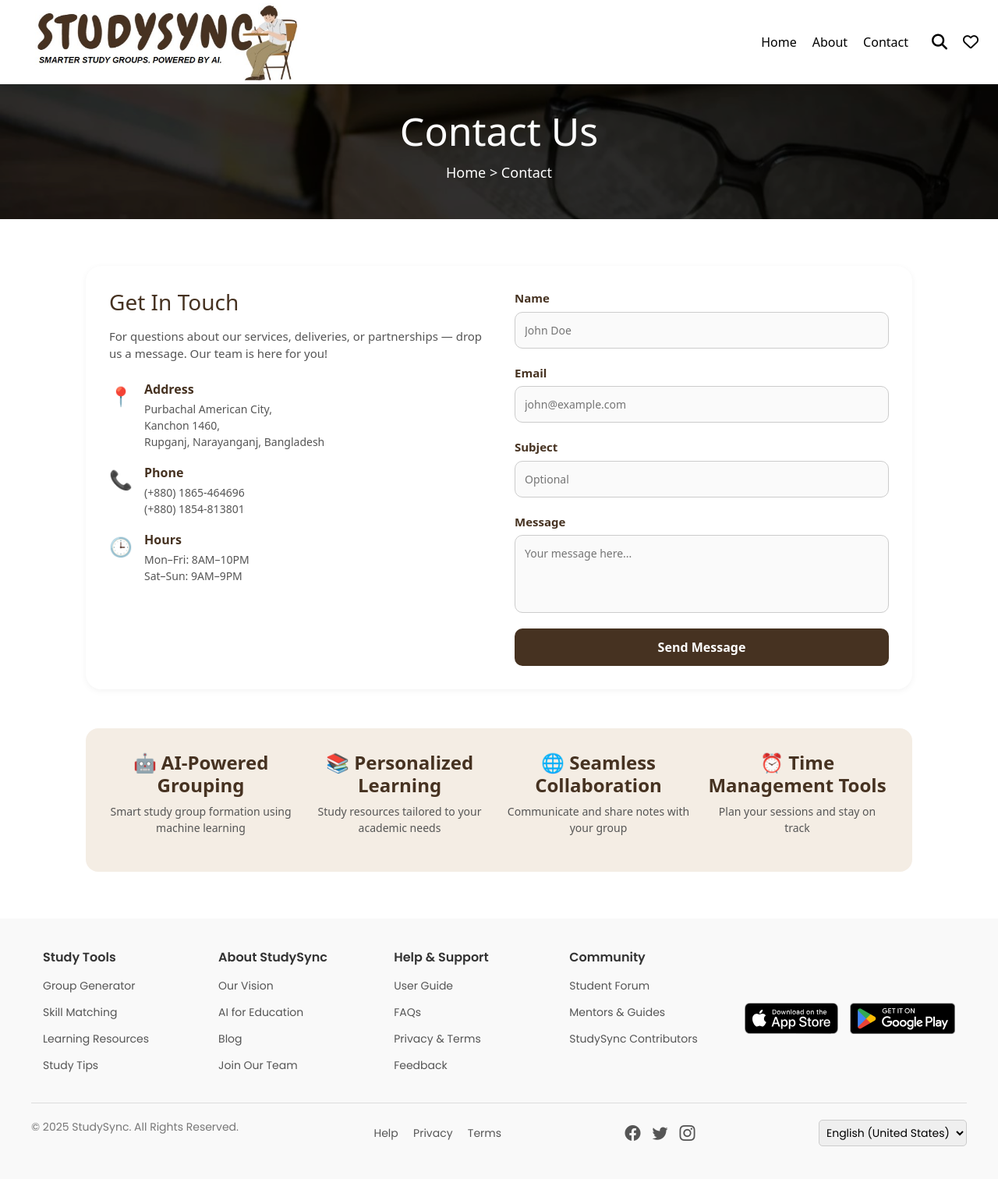
After one commit to Maruf346/StudySync-AI, a Django app: page /contact/ in a window 1280 px wide. The commit adds this page. Shown: the whole page at 78% size. Run offline with Django 5.2, Linux system fonts and the light colour scheme.

Commit message:
added contact page

```diff
--- a/StudySync/StudySync/urls.py
+++ b/StudySync/StudySync/urls.py
@@ -21,4 +21,6 @@ from SyncEngine import views
 urlpatterns = [
     path('admin/', admin.site.urls),
     path('', views.home, name='home'),
+    path('contact/', views.contact, name='contact'),
+    path('about/', views.about, name='about'),
 ]
--- /dev/null
+++ b/StudySync/SyncEngine/static/css/contact.css
@@ -0,0 +1,184 @@
+body {
+    margin: 0;
+    padding: 0;
+    font-family: 'Poppins', sans-serif;
+    background-color: #f9f9f9;
+    color: #333;
+}
+
+.contact-wrapper {
+    max-width: 1100px;
+    margin: 40px auto;
+    padding: 20px;
+}
+
+.banner {
+    background: url('/static/images/bg.jpg') center/cover no-repeat;
+    color: #fff;
+    text-align: center;
+    padding: 30px 20px;
+    position: relative;
+}
+
+.banner::after {
+    content: "";
+    background-color: rgba(0,0,0,0.4);
+    position: absolute;
+    top: 0; left: 0;
+    width: 100%;
+    height: 100%;
+    z-index: 1;
+}
+
+.banner-content {
+    position: relative;
+    z-index: 2;
+}
+
+.banner-content h1 {
+    font-size: 50px;
+    margin-bottom: 10px;
+}
+
+.banner-content p {
+    font-size: 18px;
+}
+
+.banner-content a {
+    text-decoration: none;
+    color: #fff;
+}
+.banner-content a:hover {
+    text-decoration: underline;
+}
+
+.contact-card {
+    display: flex;
+    flex-wrap: wrap;
+    background-color: #fff;
+    border-radius: 20px;
+    box-shadow: 0 2px 8px rgba(0,0,0,0.05);
+    padding: 30px;
+    gap: 40px;
+    align-items: flex-start;
+}
+
+.contact-left {
+    flex: 1;
+    min-width: 300px;
+}
+
+.contact-left h2 {
+    color: #463221;
+    font-size: 28px;
+    margin-bottom: 15px;
+}
+
+.description {
+    font-size: 15px;
+    margin-bottom: 25px;
+    color: #555;
+}
+
+.info-section .info-item {
+    display: flex;
+    align-items: flex-start;
+    gap: 15px;
+    margin-bottom: 20px;
+}
+
+.info-item span {
+    font-size: 24px;
+    color: #463221;
+}
+
+.info-item h4 {
+    margin: 0;
+    font-size: 16px;
+    font-weight: 600;
+    color: #463221;
+}
+
+.info-item p {
+    font-size: 14px;
+    color: #555;
+    margin: 5px 0 0;
+}
+
+.contact-form {
+    flex: 1;
+    min-width: 300px;
+    display: flex;
+    flex-direction: column;
+}
+
+.contact-form label {
+    font-weight: 600;
+    margin-bottom: 6px;
+    color: #463221;
+    font-size: 15px;
+}
+
+.contact-form input,
+.contact-form textarea {
+    padding: 12px;
+    border-radius: 10px;
+    border: 1px solid #ccc;
+    margin-bottom: 20px;
+    font-size: 14px;
+    box-sizing: border-box;
+    background-color: #fafafa;
+}
+
+.contact-form textarea {
+    height: 100px;
+    resize: none;
+}
+
+.contact-form button {
+    background-color: #463221;
+    color: #fff;
+    border: none;
+    padding: 12px 0;
+    border-radius: 10px;
+    font-weight: 600;
+    font-size: 16px;
+    cursor: pointer;
+    transition: background-color 0.3s ease;
+}
+
+.contact-form button:hover {
+    background-color: #5b3d29;
+}
+
+.footer-cards {
+    display: grid;
+    grid-template-columns: repeat(auto-fit, minmax(220px, 1fr));
+    gap: 20px;
+    margin-top: 50px;
+    padding: 30px;
+    background-color: #f4ede4;
+    border-radius: 16px;
+}
+
+.footer-card {
+    text-align: center;
+}
+
+.footer-card h4 {
+    color: #463221;
+    margin-bottom: 8px;
+    font-weight: 600;
+}
+
+.footer-card p {
+    font-size: 14px;
+    color: #555;
+}
+
+/* Responsive */
+@media (max-width: 768px) {
+    .contact-card {
+        flex-direction: column;
+    }
+}
--- /dev/null
+++ b/StudySync/SyncEngine/templates/contact.html
@@ -0,0 +1,98 @@
+{% load static %}
+{% include "header.html" %}
+<!DOCTYPE html>
+<html lang="en">
+<head>
+    <title>Contact Us - StudySync</title>
+    <link rel="stylesheet" href="{% static 'css/contact.css' %}">
+</head>
+<body>
+
+    <div class="banner">
+        <div class="banner-content">
+            <h1>Contact Us</h1>
+            <p><a href="/">Home</a> &gt; Contact</p>
+        </div>
+    </div>
+
+<div class="contact-wrapper">
+
+
+    <div class="contact-card">
+
+        <div class="contact-left">
+            <h2>Get In Touch</h2>
+            <p class="description">
+                For questions about our services, deliveries, or partnerships — drop us a message. Our team is here for you!
+            </p>
+
+            <div class="info-section">
+                <div class="info-item">
+                    <span>📍</span>
+                    <div>
+                        <h4>Address</h4>
+                        <p>Purbachal American City,<br>Kanchon 1460,<br>Rupganj, Narayanganj, Bangladesh</p>
+                    </div>
+                </div>
+
+                <div class="info-item">
+                    <span>📞</span>
+                    <div>
+                        <h4>Phone</h4>
+                        <p>(+880) 1865-464696<br>(+880) 1854-813801</p>
+                    </div>
+                </div>
+
+                <div class="info-item">
+                    <span>🕒</span>
+                    <div>
+                        <h4>Hours</h4>
+                        <p>Mon–Fri: 8AM–10PM<br>Sat–Sun: 9AM–9PM</p>
+                    </div>
+                </div>
+            </div>
+        </div>
+
+        <form class="contact-form" action="#" method="post">
+            <label>Name</label>
+            <input type="text" placeholder="John Doe" required>
+
+            <label>Email</label>
+            <input type="email" placeholder="john@example.com" required>
+
+            <label>Subject</label>
+            <input type="text" placeholder="Optional">
+
+            <label>Message</label>
+            <textarea placeholder="Your message here..."></textarea>
+
+            <button type="submit">Send Message</button>
+        </form>
+
+    </div>
+
+    <div class="footer-cards">
+        <div class="footer-card">
+            <h4>🤖 AI-Powered Grouping</h4>
+            <p>Smart study group formation using machine learning</p>
+        </div>
+        <div class="footer-card">
+            <h4>📚 Personalized Learning</h4>
+            <p>Study resources tailored to your academic needs</p>
+        </div>
+        <div class="footer-card">
+            <h4>🌐 Seamless Collaboration</h4>
+            <p>Communicate and share notes with your group</p>
+        </div>
+        <div class="footer-card">
+            <h4>⏰ Time Management Tools</h4>
+            <p>Plan your sessions and stay on track</p>
+        </div>
+    </div>
+
+
+</div>
+
+{% include "footer.html" %}
+</body>
+</html>
--- a/StudySync/SyncEngine/templates/header.html
+++ b/StudySync/SyncEngine/templates/header.html
@@ -92,8 +92,8 @@
     <!-- Navigation Links -->
     <div class="nav-links">
         <a href="{% url 'home' %}">Home</a>
-        <a href="#">About</a>
-        <a href="#">Contact</a>
+        <a href="{% url 'about' %}">About</a>
+        <a href="{% url 'contact' %}">Contact</a>
     </div>
 
     <!-- Icon Links -->
--- a/StudySync/SyncEngine/views.py
+++ b/StudySync/SyncEngine/views.py
@@ -4,3 +4,9 @@ from django.shortcuts import render
 
 def home(request):
     return render(request, 'home.html')
+
+def about(request):
+    return render(request, 'about.html')
+
+def contact(request):
+    return render(request, 'contact.html')
```
